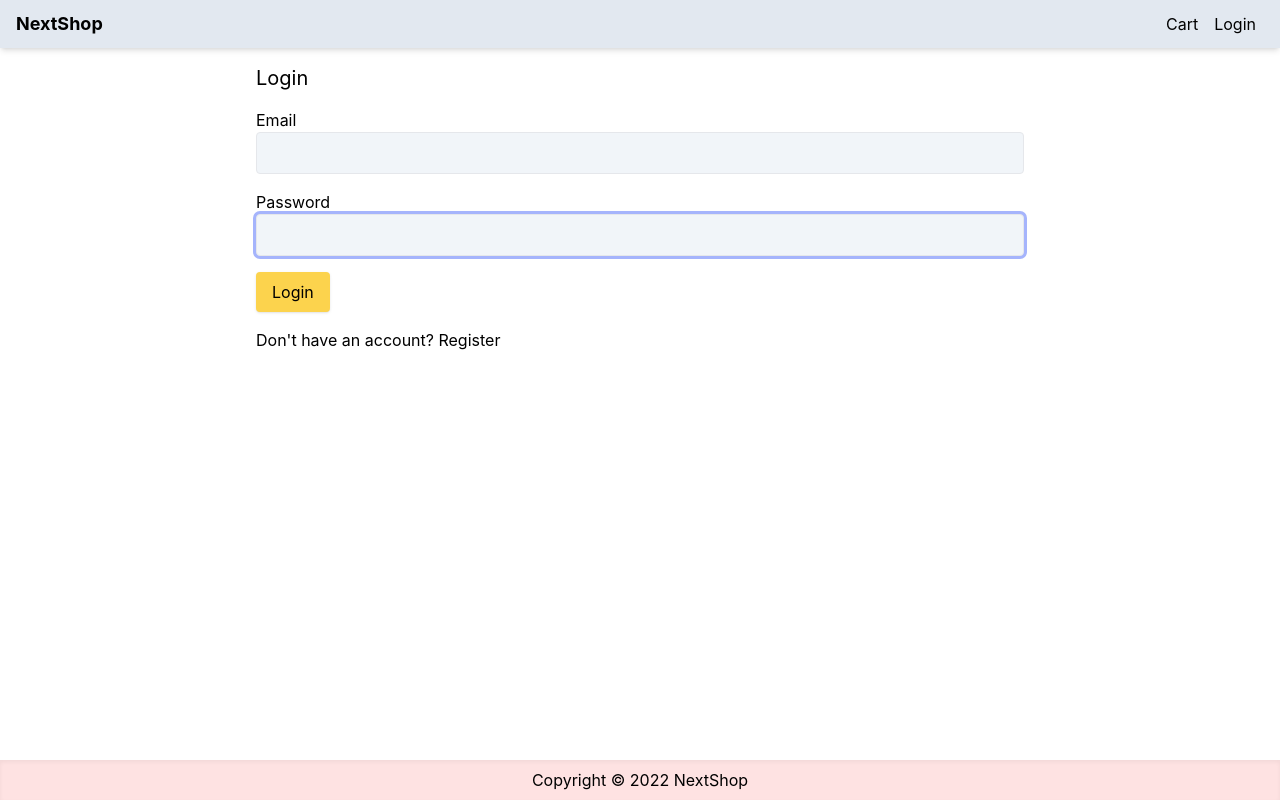
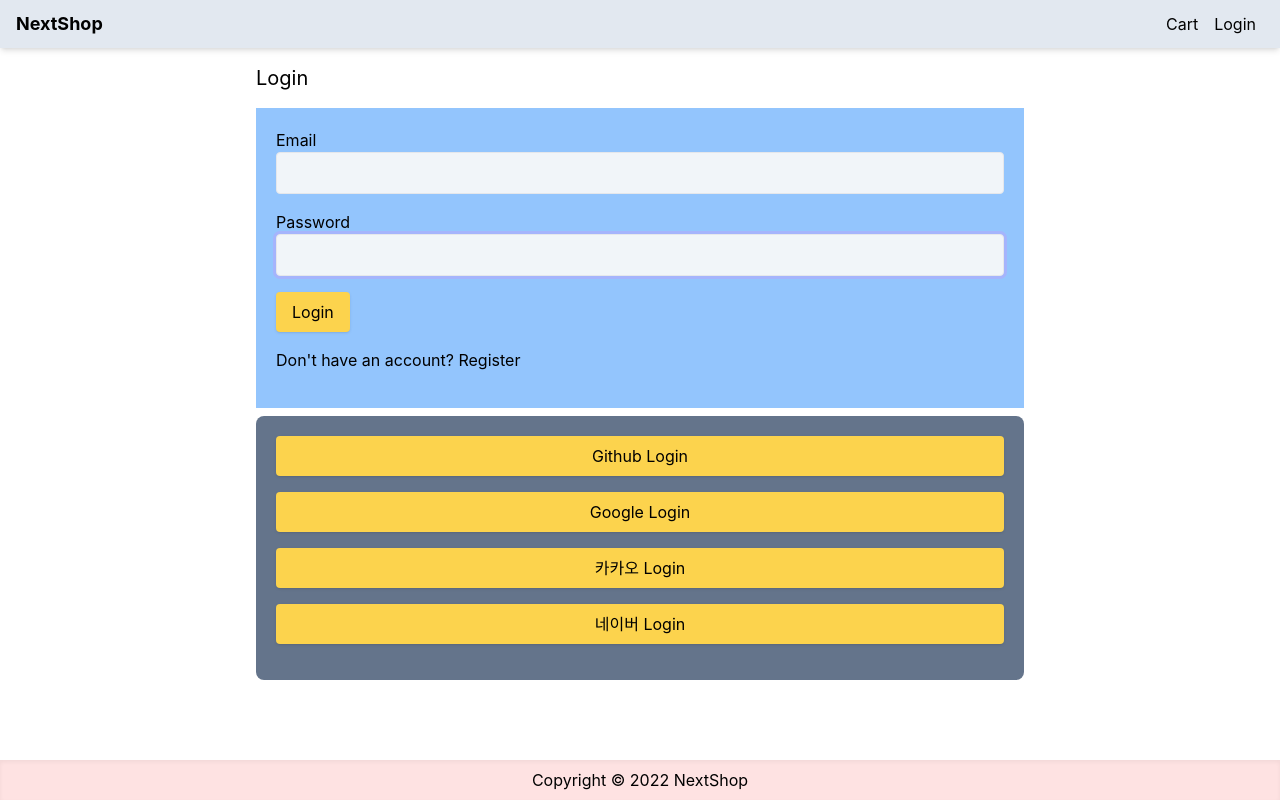
Before and after one commit to suyunov11/nextshop, a Next.js app: page /login in a window 1280 px wide. Built offline with nearby package versions, Linux system fonts and the light colour scheme; no server answers.

Commit message:
13-socialLogin

```diff
--- a/pages/api/auth/[...nextauth].js
+++ b/pages/api/auth/[...nextauth].js
@@ -1,8 +1,12 @@
-import CredentialsProvider from 'next-auth/providers/credentials'
 import User from '../../../models/User'
 import db from '../../../utils/db'
 import bcryptjs from 'bcryptjs'
 import NextAuth from 'next-auth'
+import CredentialsProvider from 'next-auth/providers/credentials'
+import GithubProvider from 'next-auth/providers/github'
+import GoogleProvider from 'next-auth/providers/google'
+import KakaoProvider from 'next-auth/providers/kakao'
+import NaverProvider from 'next-auth/providers/naver'
 
 export default NextAuth({
   session: {
@@ -38,5 +42,21 @@
         throw new Error('Invalid email or password')
       },
     }),
+    GithubProvider({
+      clientId: process.env.GITHUB_ID,
+      clientSecret: process.env.GITHUB_SECRET,
+    }),
+    GoogleProvider({
+      clientId: process.env.GOOGLE_CLIENT_ID,
+      clientSecret: process.env.GOOGLE_CLIENT_SECRET,
+    }),
+    KakaoProvider({
+      clientId: process.env.KAKAO_CLIENT_ID,
+      clientSecret: process.env.KAKAO_CLIENT_SECRET,
+    }),
+    NaverProvider({
+      clientId: process.env.NAVER_CLIENT_ID,
+      clientSecret: process.env.NAVER_CLIENT_SECRET,
+    }),
   ],
 })
--- a/pages/login.js
+++ b/pages/login.js
@@ -39,6 +39,58 @@
     }
   }
 
+  const githubLoginHandler = async () => {
+    try {
+      const result = await signIn('github', {
+        redirect: false,
+      })
+      if (result.error) {
+        toast.error(result.error)
+      }
+    } catch (error) {
+      toast.error(getError(error))
+    }
+  }
+
+  const googleLoginHandler = async () => {
+    try {
+      const result = await signIn('google', {
+        redirect: false,
+      })
+      if (result.error) {
+        toast.error(result.error)
+      }
+    } catch (error) {
+      toast.error(getError(error))
+    }
+  }
+
+  const kakaoLoginHandler = async () => {
+    try {
+      const result = await signIn('kakao', {
+        redirect: false,
+      })
+      if (result.error) {
+        toast.error(result.error)
+      }
+    } catch (error) {
+      toast.error(getError(error))
+    }
+  }
+
+  const naverLoginHandler = async () => {
+    try {
+      const result = await signIn('naver', {
+        redirect: false,
+      })
+      if (result.error) {
+        toast.error(result.error)
+      }
+    } catch (error) {
+      toast.error(getError(error))
+    }
+  }
+
   return (
     <Layout title="Login">
       <form
@@ -47,6 +99,7 @@
       >
         <h1 className="mb-4 text-xl">Login</h1>
 
+        <div className="bg-blue-300 p-5 mb-2">
           <div className="mb-4">
             <label htmlFor="email">Email</label>
             <input
@@ -73,7 +126,10 @@
               type="password"
               {...register('password', {
                 required: 'Please enter password',
-              minLength: { value: 3, message: 'Password is more than 3 chars' },
+                minLength: {
+                  value: 3,
+                  message: 'Password is more than 3 chars',
+                },
               })}
               className="w-full"
               id="password"
@@ -93,6 +149,48 @@
           <div className="mb-4">
             Don&apos;t have an account? <Link href="register">Register</Link>
           </div>
+        </div>
+        <div className="p-5 bg-slate-500 rounded-lg">
+          <div className="mb-4">
+            <button
+              className="primary-button w-full"
+              type="button"
+              onClick={githubLoginHandler}
+            >
+              Github Login
+            </button>
+          </div>
+
+          <div className="mb-4">
+            <button
+              className="primary-button w-full"
+              type="button"
+              onClick={googleLoginHandler}
+            >
+              Google Login
+            </button>
+          </div>
+
+          <div className="mb-4">
+            <button
+              className="primary-button w-full"
+              type="button"
+              onClick={kakaoLoginHandler}
+            >
+              카카오 Login
+            </button>
+          </div>
+
+          <div className="mb-4">
+            <button
+              className="primary-button w-full"
+              type="button"
+              onClick={naverLoginHandler}
+            >
+              네이버 Login
+            </button>
+          </div>
+        </div>
       </form>
     </Layout>
   )
```
Lines whose indentation alone changed are shown as unchanged.
